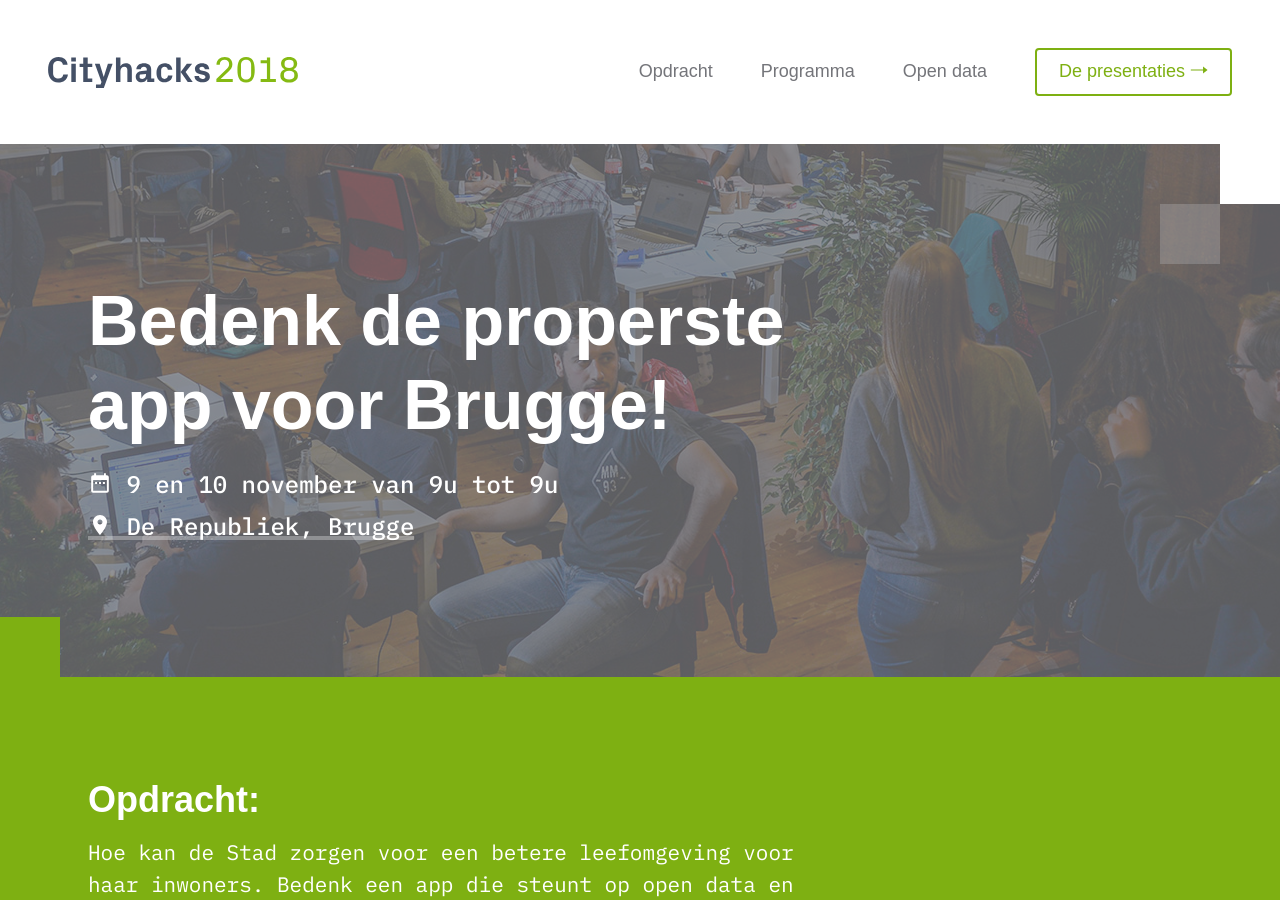
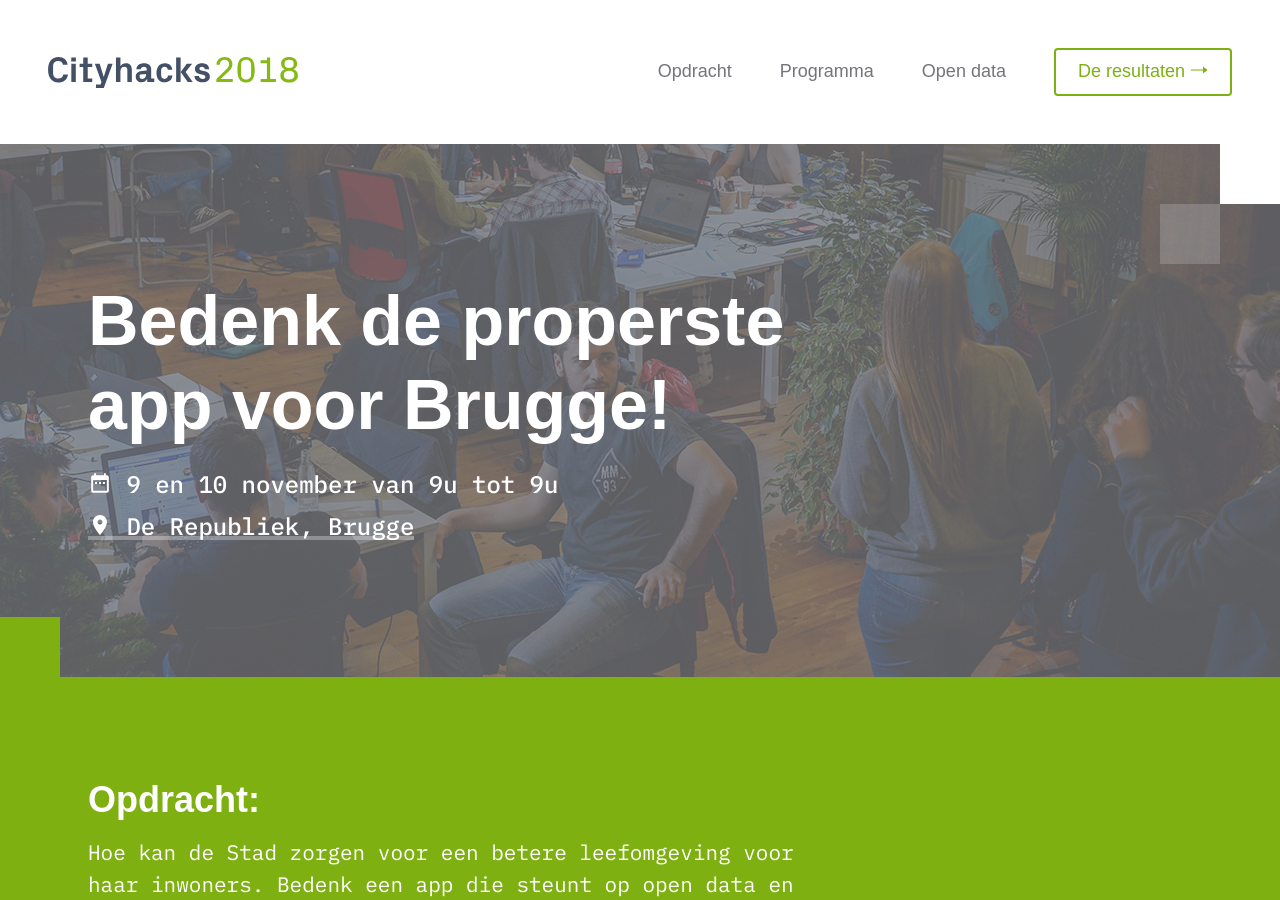
Before and after one commit to nerdlab-be/cityhacks-2018, a Jekyll site: the page built from _pages/index.markdown, in a window 1280 px wide and 900 px high. Built offline with Jekyll 4.4.1, drawn with Linux system fonts in a browser that asks for light colours; some web fonts are replaced.

Commit message:
resultaten ipv presenaties

```diff
--- a/_config.yml
+++ b/_config.yml
@@ -26,7 +26,7 @@ navigation:
   - title: Open data
     url: "index.html#data"
 navigation-cta:
-  - title: De presentaties
+  - title: De resultaten
     url: "index.html#inschrijven"
 
 social:
```
